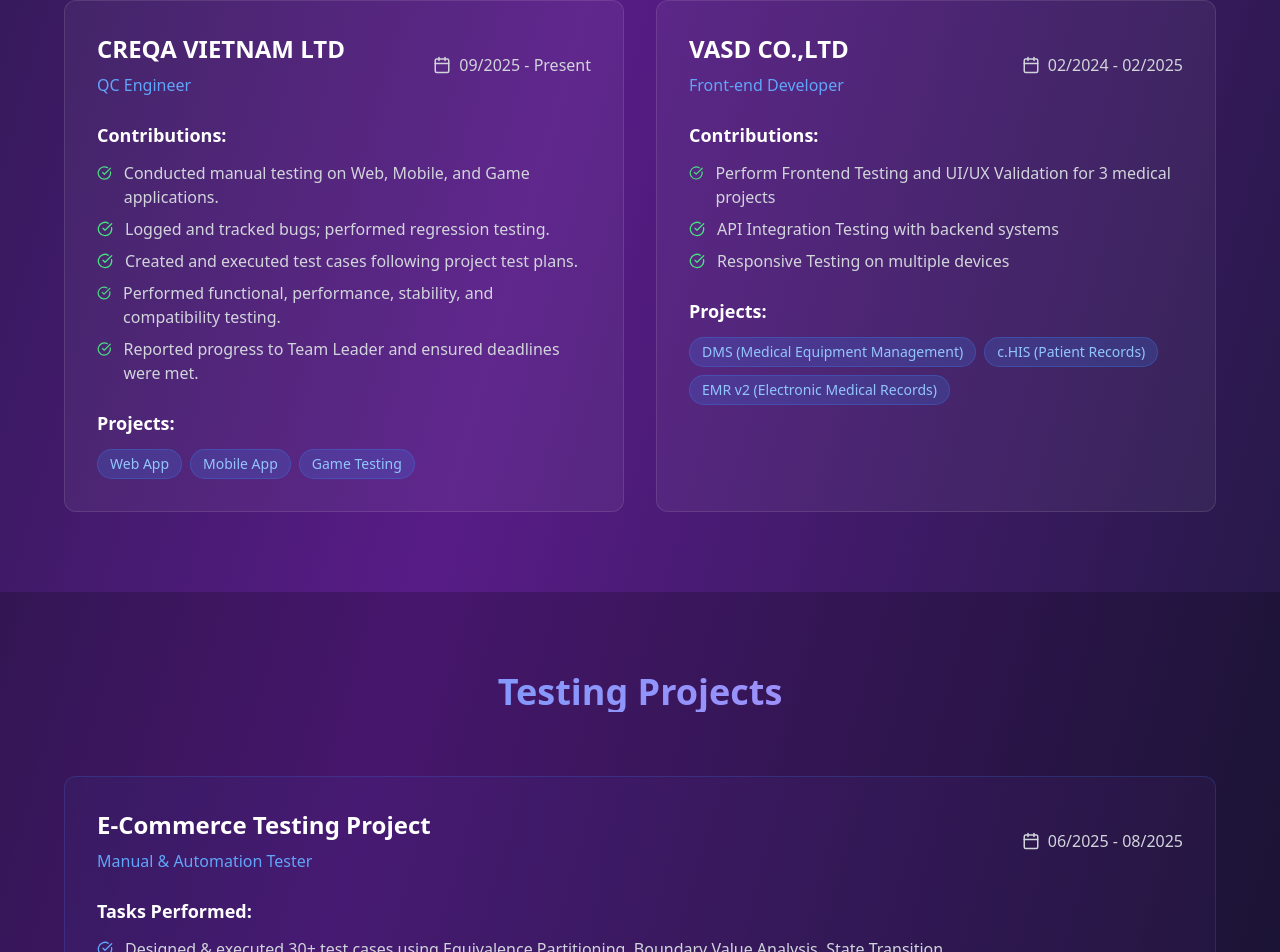
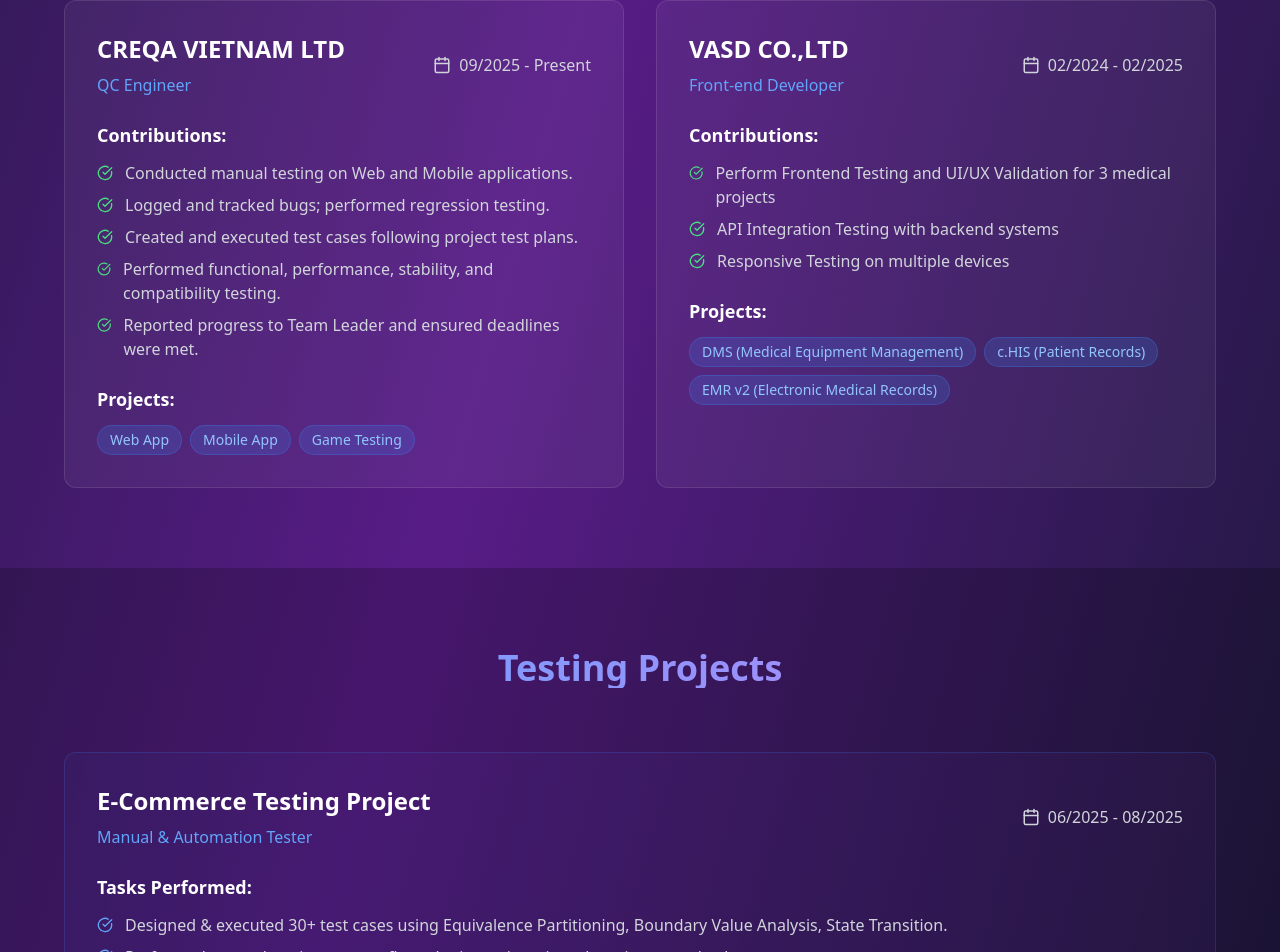
Before and after one commit to VTH0907012/my-postfolio-tester, a React (Vite) app: page / in a window 1280 px wide. Shown: the part 2500-3452 px from the top of the page. Built offline with nearby package versions, Linux system fonts and the light colour scheme.

Commit message:
Update info

```diff
--- a/src/pages/Portfolio.jsx
+++ b/src/pages/Portfolio.jsx
@@ -111,7 +111,7 @@ const Portfolio = () => {
       period: "09/2025 - Present",
       role: "QC Engineer",
       contributions: [
-        "Conducted manual testing on Web, Mobile, and Game applications.",
+        "Conducted manual testing on Web and Mobile applications.",
         "Logged and tracked bugs; performed regression testing.",
         "Created and executed test cases following project test plans.",
         "Performed functional, performance, stability, and compatibility testing.",
```
